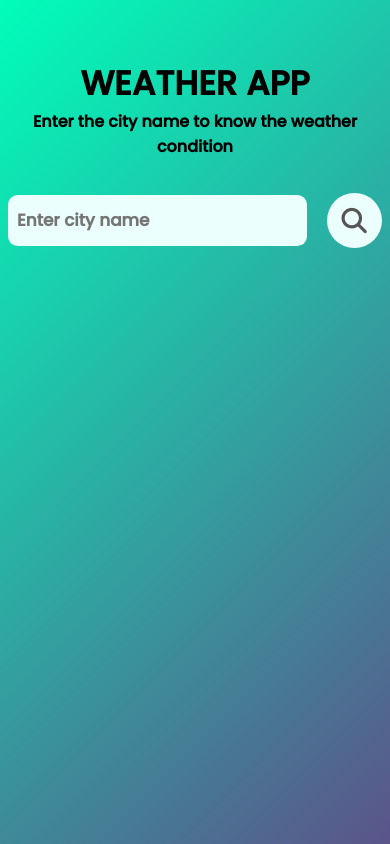
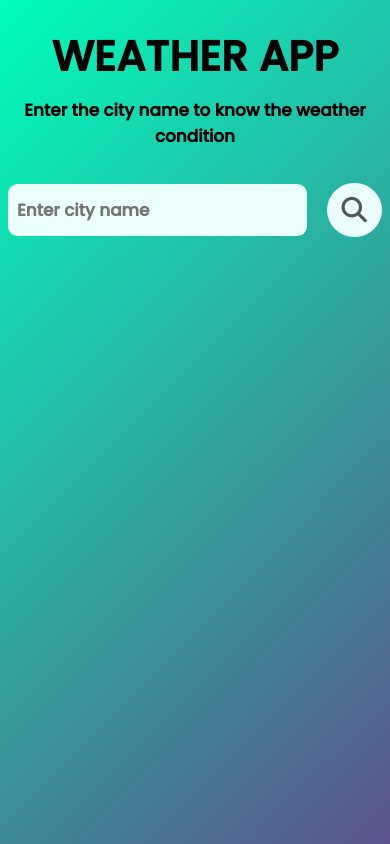
Before and after one commit to ShivaTeja1805/PRODIGY_WD_05, a plain HTML site: page index.html in a window 390 px wide. Drawn offline with Linux system fonts and the light colour scheme.

Commit message:
updated style

```diff
--- a/style.css
+++ b/style.css
@@ -153,8 +153,17 @@ body{
 @media (max-width:450px){
     body{
         height: 100svh;
-        align-items: normal;
-        padding-top: 5vmax;
+        /* align-items: normal; */
+    }
+    .title{
+        padding-top: 3vmax;
+    }
+    .title h1{
+        font-size: 5vmax;
+    }
+    .title .text{
+        font-size: 2vmax;
+        padding-top: 1vmax;
     }
     .card{
         width: 100%;
```
